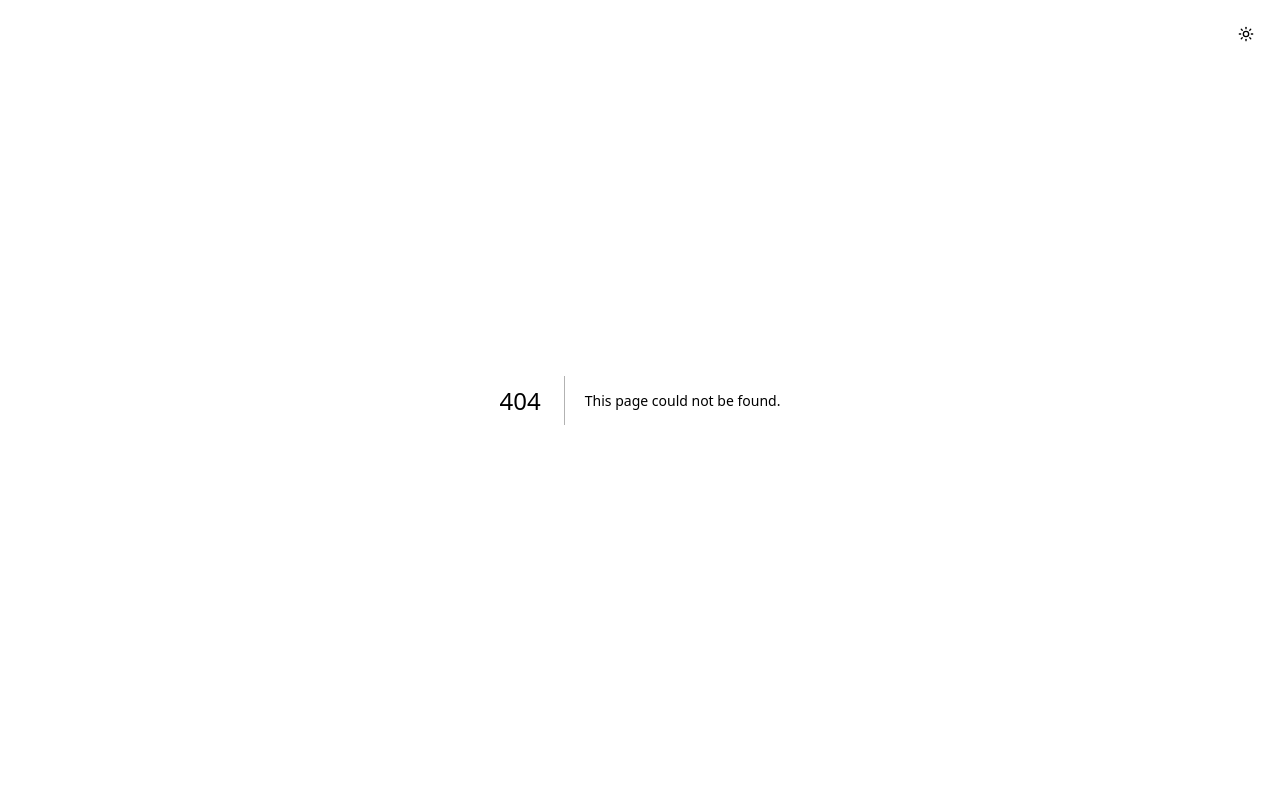
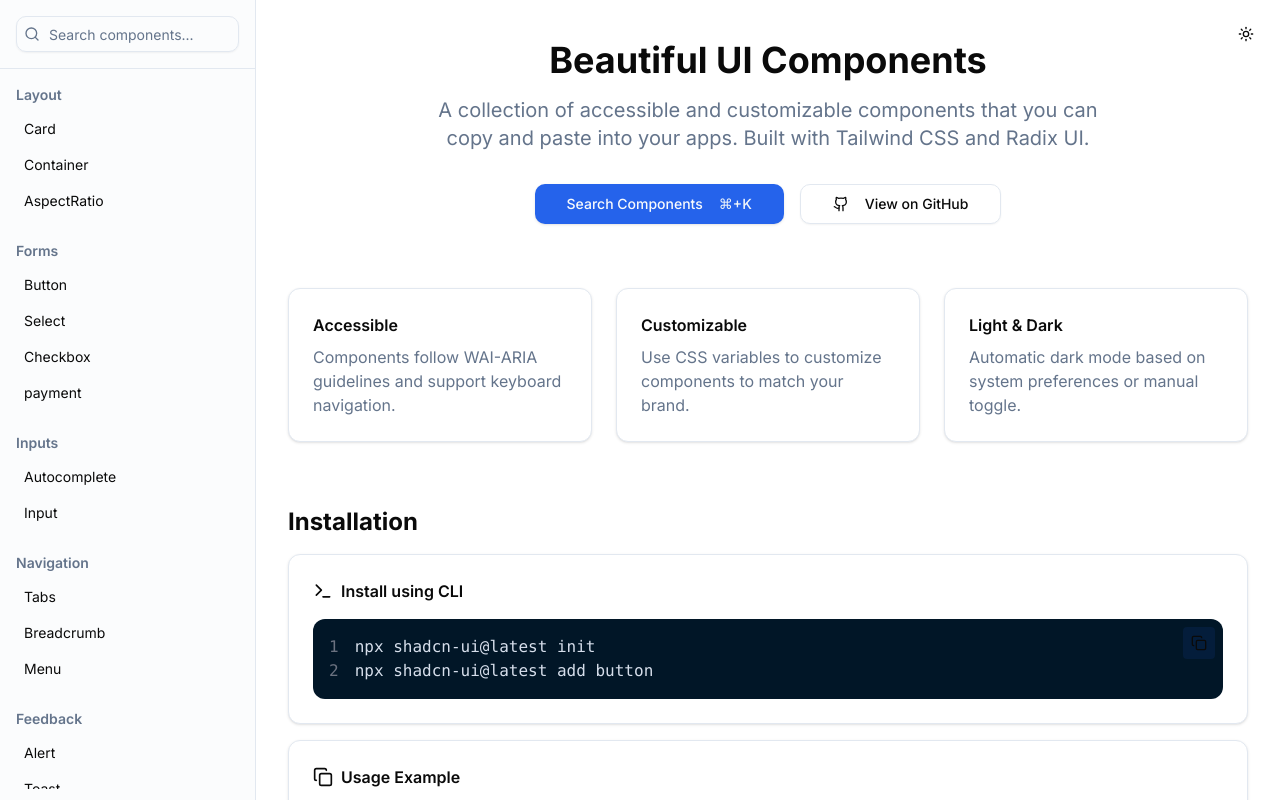
Before and after one commit to winkty-official/winkty-ui, a Next.js app: page /components in a window 1280 px wide. Before the commit this address had no page. Built offline with nearby package versions, Linux system fonts and the light colour scheme.

Commit message:
feat: create component hme page

```diff
--- /dev/null
+++ b/src/app/components/layout.tsx
@@ -0,0 +1,129 @@
+"use client";
+
+import { useState } from "react";
+import { Search } from "lucide-react";
+import { Input } from "@/components/ui/input";
+import { ScrollArea } from "@/components/ui/scroll-area";
+import { cn } from "@/lib/utils";
+import Link from "next/link";
+import { usePathname } from "next/navigation";
+
+interface ComponentGroup {
+  name: string;
+  components: {
+    name: string;
+    path: string;
+  }[];
+}
+
+const componentGroups: ComponentGroup[] = [
+  {
+    name: "Layout",
+    components: [
+      { name: "Card", path: "card" },
+      { name: "Container", path: "container" },
+      { name: "AspectRatio", path: "aspect-ratio" },
+    ],
+  },
+  {
+    name: "Forms",
+    components: [
+      { name: "Button", path: "buttons" },
+      { name: "Select", path: "select" },
+      { name: "Checkbox", path: "checkbox" },
+      { name: "payment", path: "payment-card" },
+    ],
+  },
+  {
+    name: "Inputs",
+    components: [
+      { name: "Autocomplete", path: "autocomplete" },
+      { name: "Input", path: "input" },
+    ],
+  },
+  {
+    name: "Navigation",
+    components: [
+      { name: "Tabs", path: "tabs" },
+      { name: "Breadcrumb", path: "breadcrumb" },
+      { name: "Menu", path: "menu" },
+    ],
+  },
+  {
+    name: "Feedback",
+    components: [
+      { name: "Alert", path: "alert" },
+      { name: "Toast", path: "toast" },
+      { name: "Progress", path: "progress" },
+    ],
+  },
+];
+
+export default function ComponentsLayout({
+  children,
+}: {
+  children: React.ReactNode;
+}) {
+  const [search, setSearch] = useState("");
+  const pathname = usePathname();
+
+  const filteredGroups = componentGroups
+    .map((group) => ({
+      ...group,
+      components: group.components.filter((component) =>
+        component.name.toLowerCase().includes(search.toLowerCase())
+      ),
+    }))
+    .filter((group) => group.components.length > 0);
+
+  return (
+    <div className="flex h-screen">
+      {/* Sidebar */}
+      <div className="w-64 border-r bg-muted/30">
+        <div className="p-4 border-b">
+          <div className="relative">
+            <Search className="absolute left-2 top-2.5 h-4 w-4 text-muted-foreground" />
+            <Input
+              placeholder="Search components..."
+              value={search}
+              onChange={(e) => setSearch(e.target.value)}
+              className="pl-8"
+            />
+          </div>
+        </div>
+        <ScrollArea className="h-[calc(100vh-5rem)]">
+          <div className="p-4 space-y-6">
+            {filteredGroups.map((group) => (
+              <div key={group.name}>
+                <h3 className="font-semibold text-sm text-muted-foreground mb-2">
+                  {group.name}
+                </h3>
+                <div className="space-y-1">
+                  {group.components.map((component) => (
+                    <Link
+                      key={component.path}
+                      href={`/components/${component.path}`}
+                      className={cn(
+                        "block w-full text-left px-2 py-1.5 text-sm rounded-md",
+                        "hover:bg-accent hover:text-accent-foreground",
+                        pathname === `/components/${component.path}` &&
+                          "bg-accent text-accent-foreground"
+                      )}
+                    >
+                      {component.name}
+                    </Link>
+                  ))}
+                </div>
+              </div>
+            ))}
+          </div>
+        </ScrollArea>
+      </div>
+
+      {/* Main Content */}
+      <div className="flex-1 overflow-auto">
+        <div className="container">{children}</div>
+      </div>
+    </div>
+  );
+}
--- /dev/null
+++ b/src/app/components/page.tsx
@@ -0,0 +1,169 @@
+import { Metadata } from "next";
+import {
+  Accordion,
+  AccordionContent,
+  AccordionItem,
+  AccordionTrigger,
+} from "@/components/ui/accordion";
+import { Button } from "@/components/ui/button";
+import { Card, CardContent } from "@/components/ui/card";
+import { Copy, Github, Terminal } from "lucide-react";
+import { CodeBlock } from "@/components/home/code-block";
+
+export const metadata: Metadata = {
+  title: "Components - Shadcn UI",
+  description: "Beautiful and accessible components built with Tailwind CSS.",
+};
+
+const installationCode = `npx shadcn-ui@latest init
+npx shadcn-ui@latest add button`;
+
+const usageCode = `import { Button } from "@/components/ui/button"
+
+export default function Home() {
+  return (
+    <Button variant="default">
+      Click me
+    </Button>
+  )
+}`;
+
+export default function ComponentsPage() {
+  return (
+    <div className="container max-w-6xl py-10">
+      {/* Hero Section */}
+      <div className="text-center mb-16">
+        <h1 className="text-4xl font-bold mb-4">Beautiful UI Components</h1>
+        <p className="text-xl text-muted-foreground mb-8 max-w-2xl mx-auto">
+          A collection of accessible and customizable components that you can
+          copy and paste into your apps. Built with Tailwind CSS and Radix UI.
+        </p>
+        <div className="flex gap-4 justify-center">
+          <Button size="lg">
+            Search Components{" "}
+            <span className="ml-2 text-sm text-muted">⌘+K</span>
+          </Button>
+
+          <Button size="lg" variant="outline">
+            <Github className="mr-2" />
+            View on GitHub
+          </Button>
+        </div>
+      </div>
+
+      {/* Features Grid */}
+      <div className="grid md:grid-cols-3 gap-6 mb-16">
+        {[
+          {
+            title: "Accessible",
+            description:
+              "Components follow WAI-ARIA guidelines and support keyboard navigation.",
+          },
+          {
+            title: "Customizable",
+            description:
+              "Use CSS variables to customize components to match your brand.",
+          },
+          {
+            title: "Light & Dark",
+            description:
+              "Automatic dark mode based on system preferences or manual toggle.",
+          },
+        ].map((feature) => (
+          <Card key={feature.title}>
+            <CardContent className="pt-6">
+              <h3 className="font-semibold mb-2">{feature.title}</h3>
+              <p className="text-muted-foreground">{feature.description}</p>
+            </CardContent>
+          </Card>
+        ))}
+      </div>
+
+      {/* Installation Section */}
+      <div className="mb-16">
+        <h2 className="text-2xl font-bold mb-4">Installation</h2>
+        <Card className="mb-4">
+          <CardContent className="pt-6">
+            <div className="flex items-center gap-2 mb-4">
+              <Terminal className="h-5 w-5" />
+              <p className="font-semibold">Install using CLI</p>
+            </div>
+            <CodeBlock code={installationCode} language="bash" />
+          </CardContent>
+        </Card>
+        <Card>
+          <CardContent className="pt-6">
+            <div className="flex items-center gap-2 mb-4">
+              <Copy className="h-5 w-5" />
+              <p className="font-semibold">Usage Example</p>
+            </div>
+            <CodeBlock code={usageCode} language="tsx" />
+          </CardContent>
+        </Card>
+      </div>
+
+      {/* FAQ Section */}
+      <div className="mb-16">
+        <h2 className="text-2xl font-bold mb-4">Frequently Asked Questions</h2>
+        <Accordion type="single" collapsible className="w-full">
+          {[
+            {
+              question: "What is shadcn/ui?",
+              answer:
+                "shadcn/ui is a collection of re-usable components built using Radix UI and Tailwind CSS. It's not a component library, but rather a collection of components that you can copy and paste into your apps.",
+            },
+            {
+              question: "Can I use this in my project?",
+              answer:
+                "Yes! The components are open source and you can use them in any project. You can copy and paste the components you need or use the CLI to add them to your project.",
+            },
+            {
+              question: "Is this a component library?",
+              answer:
+                "No. This is not a component library. It's a collection of re-usable components that you can copy and paste into your apps.",
+            },
+            {
+              question: "Can I customize the components?",
+              answer:
+                "Yes! The components are built using Tailwind CSS and you can customize them using Tailwind's utility classes or by modifying the source code directly.",
+            },
+          ].map((faq) => (
+            <AccordionItem key={faq.question} value={faq.question}>
+              <AccordionTrigger>{faq.question}</AccordionTrigger>
+              <AccordionContent>{faq.answer}</AccordionContent>
+            </AccordionItem>
+          ))}
+        </Accordion>
+      </div>
+
+      {/* Community Section */}
+      <div>
+        <h2 className="text-2xl font-bold mb-4">Join the Community</h2>
+        <div className="grid md:grid-cols-2 gap-6">
+          <Card>
+            <CardContent className="pt-6">
+              <h3 className="font-semibold mb-2">Discord</h3>
+              <p className="text-muted-foreground mb-4">
+                Join our Discord community to get help and share your work.
+              </p>
+              <Button variant="outline" className="w-full">
+                Join Discord
+              </Button>
+            </CardContent>
+          </Card>
+          <Card>
+            <CardContent className="pt-6">
+              <h3 className="font-semibold mb-2">GitHub</h3>
+              <p className="text-muted-foreground mb-4">
+                Star us on GitHub and contribute to the project.
+              </p>
+              <Button variant="outline" className="w-full">
+                View GitHub
+              </Button>
+            </CardContent>
+          </Card>
+        </div>
+      </div>
+    </div>
+  );
+}
```
